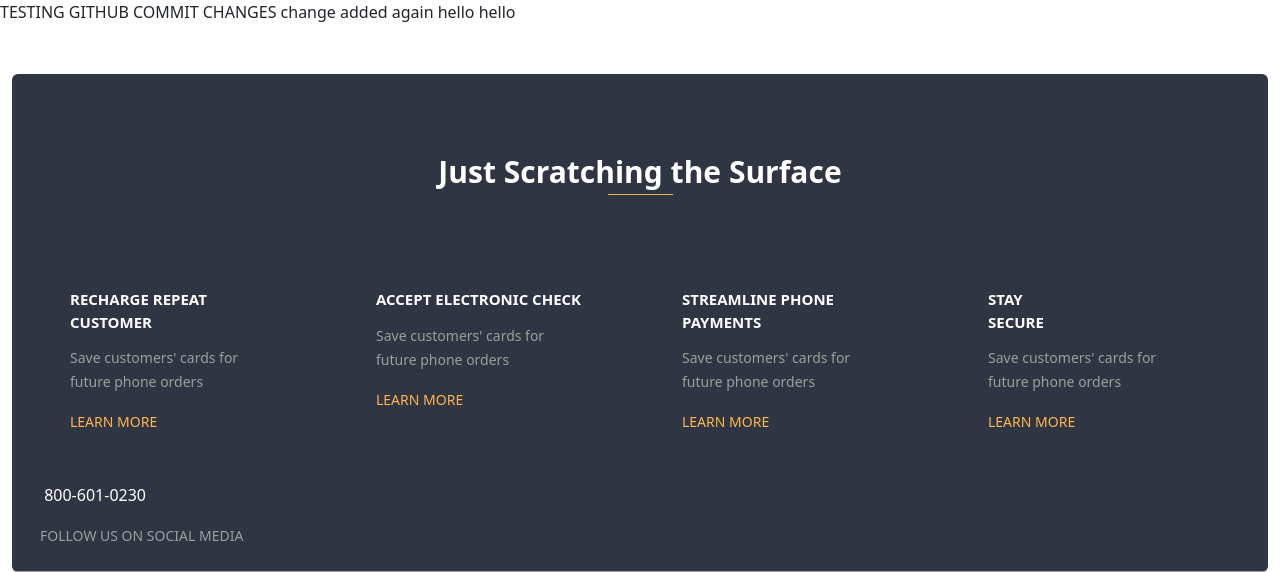
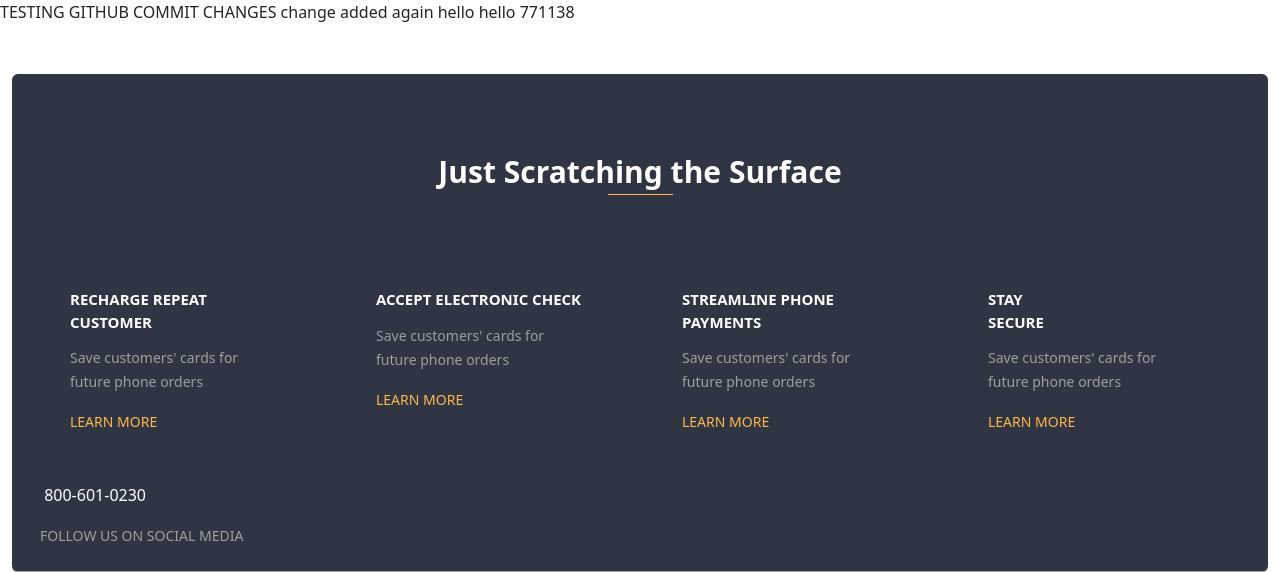
Before and after one commit to AshwinD-coder/Flight-Reservation-System-NepaAir-, a PHP site: page / in a window 1280 px wide. Shown: the part 970-1542 px from the top of the page. Run offline with PHP 8.4, Linux system fonts and the light colour scheme; some libraries are stand-ins or nearby versions.

Commit message:
Update index.php

```diff
--- a/index.php
+++ b/index.php
@@ -137,7 +137,7 @@ include('partials/navbar.php');
 
 
 <div>
-TESTING GITHUB COMMIT CHANGES change added again hello hello
+TESTING GITHUB COMMIT CHANGES change added again hello hello 771138
 </div>
 
 <?php
```
